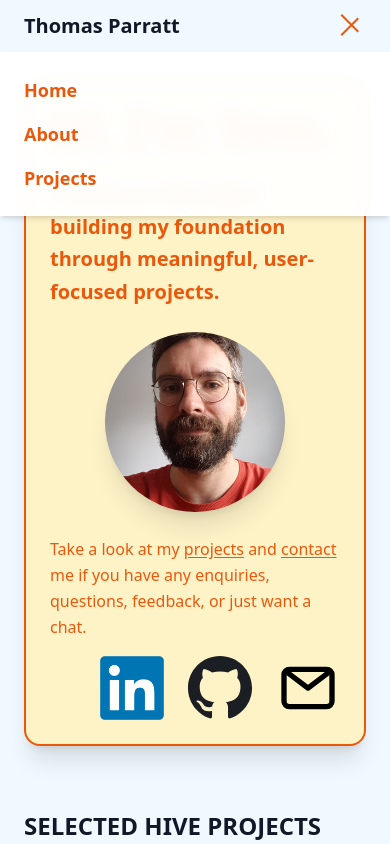
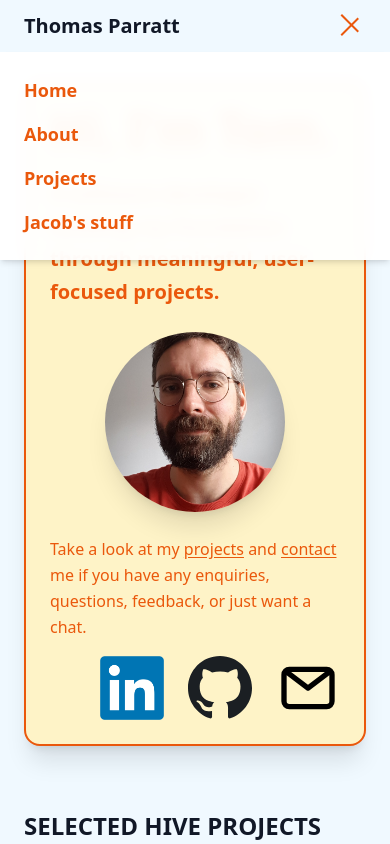
Before and after one commit to ThomasParratt/portfolio, a React (Vite) app: page / in a window 390 px wide. Both pictures are taken after a click on the button "Toggle menu". Shown: the top 844 px of the page. Built offline with nearby package versions, Linux system fonts and the light colour scheme.

Commit message:
added Jacob's stuff to mobile

```diff
--- a/src/components/Navbar.jsx
+++ b/src/components/Navbar.jsx
@@ -50,6 +50,7 @@ export default function Navbar() {
                         <li><Link to="/" onClick={() => setMenuOpen(false)}>Home</Link></li>
                         <li><Link to="/about" onClick={() => setMenuOpen(false)}>About</Link></li>
                         <li><Link to="/projects" onClick={() => setMenuOpen(false)}>Projects</Link></li>
+                        <li><Link to="/jacob" onClick={() => setMenuOpen(false)}>Jacob's stuff</Link></li>
                     </ul>
                 </div>
             )}
```
